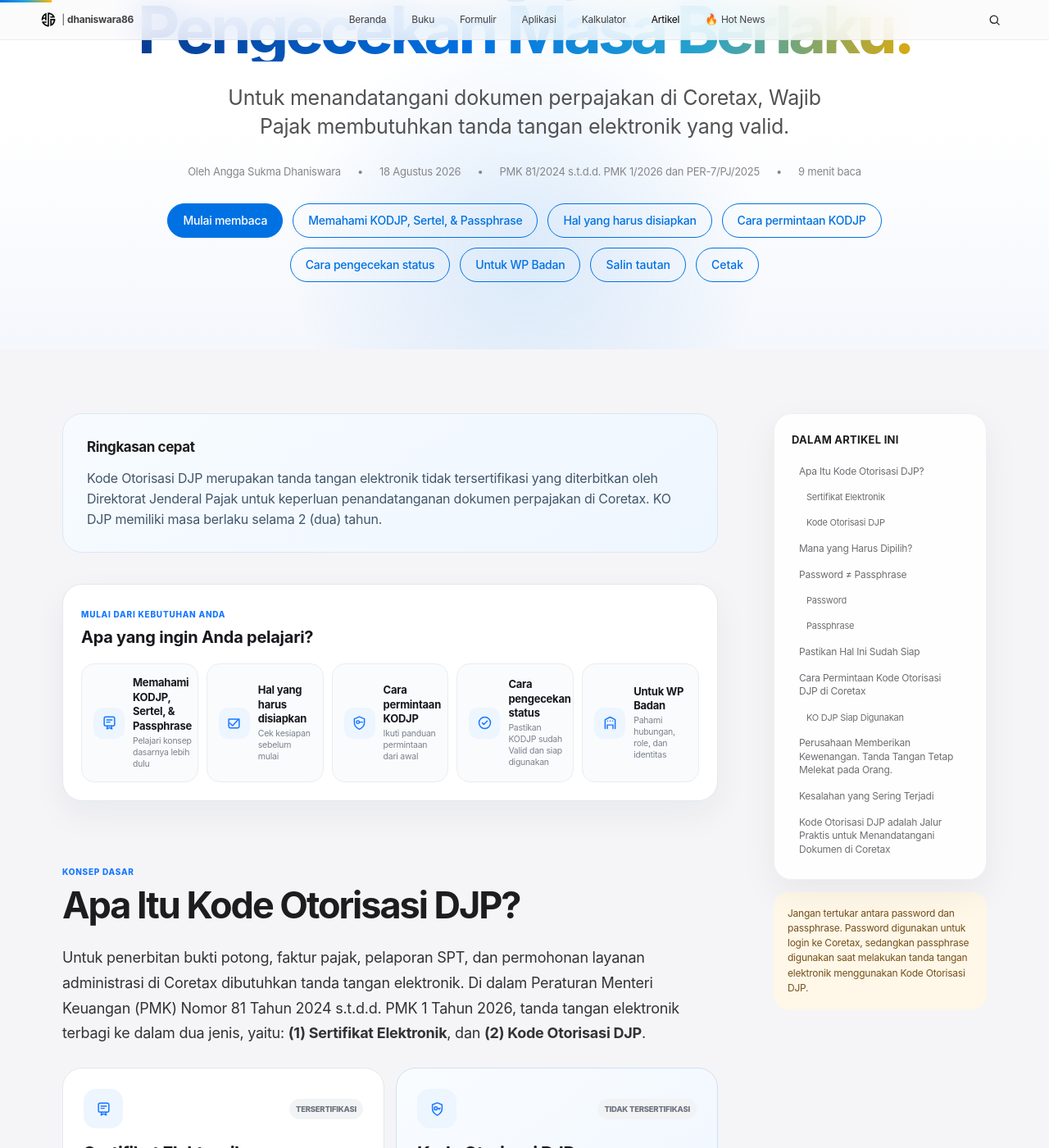
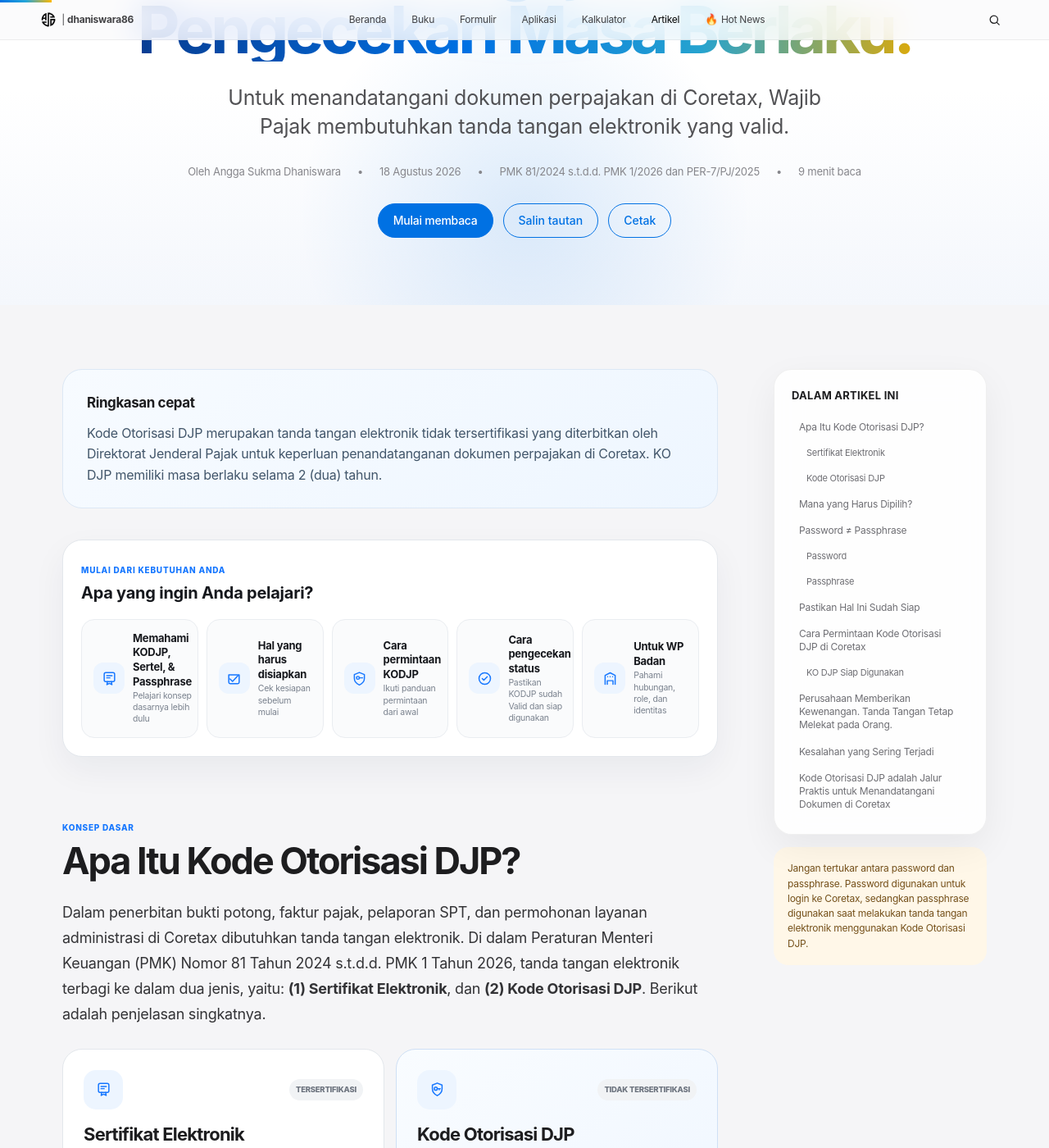
Before and after one commit to dhaniswara86/dhaniswara86.github.io, a Jekyll site: the page built from _artikel/sertifikat-elektronik-coretax.md, in a window 1280 px wide and 1400 px high, scrolled down 362 px. Shown: the whole window at 82% size. Built offline with Jekyll 4.4.1, drawn with Linux system fonts in a browser that asks for light colours.

Commit message:
Remove hero links and update Kode Otorisasi DJP section
Removed hero links section and updated text for electronic signature explanation.

```diff
--- a/_artikel/sertifikat-elektronik-coretax.md
+++ b/_artikel/sertifikat-elektronik-coretax.md
@@ -30,19 +30,6 @@
 summary_label: "Ringkasan cepat"
 summary: "Kode Otorisasi DJP merupakan tanda tangan elektronik tidak tersertifikasi yang diterbitkan oleh Direktorat Jenderal Pajak untuk keperluan penandatanganan dokumen perpajakan di Coretax. KO DJP memiliki masa berlaku selama 2 (dua) tahun."
 
-hero_links:
-  - label: "Memahami KODJP, Sertel, & Passphrase"
-    href: "#pengertian"
-  - label: "Hal yang harus disiapkan"
-    href: "#persiapan"
-  - label: "Cara permintaan KODJP"
-    href: "#cara-mengajukan"
-  - label: "Cara pengecekan status"
-    href: "#status-valid"
-  - label: "Untuk WP Badan"
-    href: "#badan"
-
-
 sidebar_note: "Jangan tertukar antara password dan passphrase. Password digunakan untuk login ke Coretax, sedangkan passphrase digunakan saat melakukan tanda tangan elektronik menggunakan Kode Otorisasi DJP."
 
 custom_css:
@@ -73,7 +60,7 @@
 
 <section id="pengertian" class="se-section">
   <div class="se-section-intro"><span class="se-eyebrow">Konsep dasar</span><h2>Apa Itu Kode Otorisasi DJP?</h2></div>
-  <p>Untuk penerbitan bukti potong, faktur pajak, pelaporan SPT, dan permohonan layanan administrasi di Coretax dibutuhkan tanda tangan elektronik. Di dalam Peraturan Menteri Keuangan (PMK) Nomor 81 Tahun 2024 s.t.d.d. PMK 1 Tahun 2026, tanda tangan elektronik terbagi ke dalam dua jenis, yaitu: <b>(1) Sertifikat Elektronik</b>, dan <b>(2) Kode Otorisasi DJP</b>.</p>
+  <p>Dalam penerbitan bukti potong, faktur pajak, pelaporan SPT, dan permohonan layanan administrasi di Coretax dibutuhkan tanda tangan elektronik. Di dalam Peraturan Menteri Keuangan (PMK) Nomor 81 Tahun 2024 s.t.d.d. PMK 1 Tahun 2026, tanda tangan elektronik terbagi ke dalam dua jenis, yaitu: <b>(1) Sertifikat Elektronik</b>, dan <b>(2) Kode Otorisasi DJP</b>. Berikut adalah penjelasan singkatnya.</p>
   <div class="se-signature-options">
     <article class="se-signature-card se-signature-card-psre">
       <div class="se-signature-card-top"><span class="se-signature-icon" aria-hidden="true"><svg viewBox="0 0 24 24"><path d="M7 3.75h10a2.25 2.25 0 0 1 2.25 2.25v8A2.25 2.25 0 0 1 17 16.25H7A2.25 2.25 0 0 1 4.75 14V6A2.25 2.25 0 0 1 7 3.75Z"/><path d="M8.25 8h7.5M8.25 11h4.5"/><path d="M9.25 16.25 8.5 20.5 12 18.7l3.5 1.8-.75-4.25"/></svg></span><span class="se-option-label">Tersertifikasi</span></div>
```
